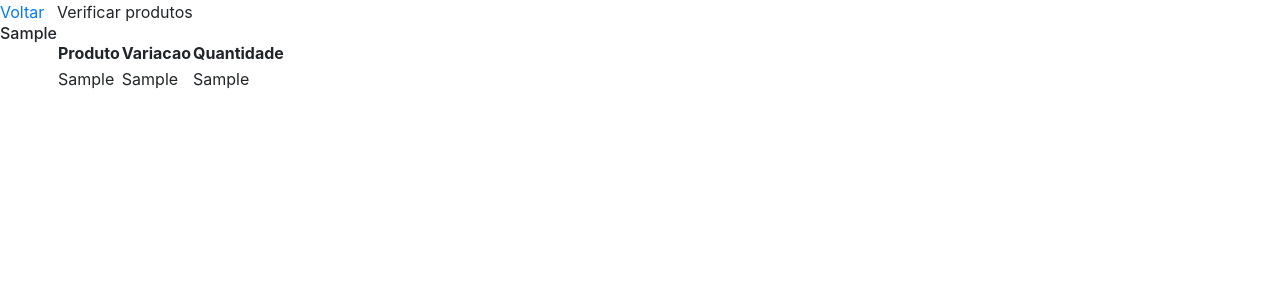
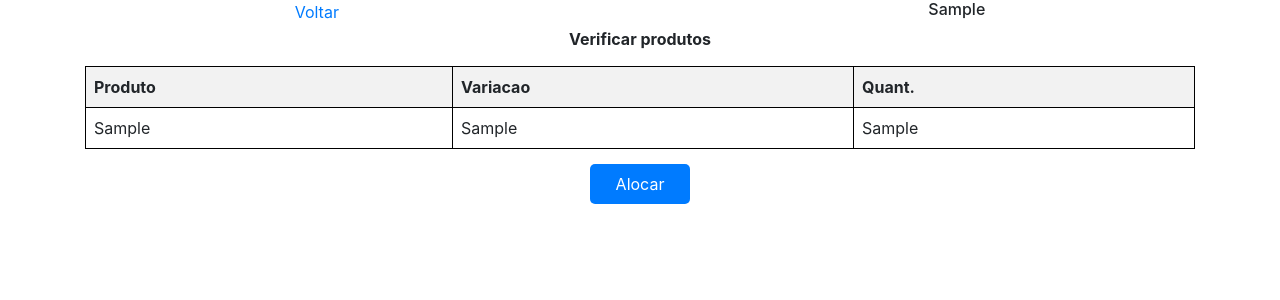
Before and after one commit to TecOp-Futfanatics/projeto-devolucao_v1, a PHP site: template app/views/devolucao/coletor/consultaCodigoRnc.php in a window 1280 px wide. Shown: the top 300 px of the page. Run offline with PHP 8.4, Linux system fonts and the light colour scheme; the template is opened without the code that fills it: most values are stand-ins (such as "Sample title", 1, 10 or a date in 2020).

Commit message:
Feat: Atualização

```diff
--- a/app/controllers/devolucao/AlocacaoController.php
+++ b/app/controllers/devolucao/AlocacaoController.php
@@ -20,7 +20,7 @@ class AlocacaoController {
             ]);
         } else {
             Controller::view("devolucao/coletor/alocacaoProduto", [
-                "msg" => "RNC não encontrado"
+                "msg" => "RNC não encontrada "
             ]);
         }
     }
--- a/app/views/devolucao/coletor/consultaCodigoRnc.php
+++ b/app/views/devolucao/coletor/consultaCodigoRnc.php
@@ -6,13 +6,65 @@
     <meta name="viewport" content="width=device-width, initial-scale=1.0">
     <link rel="stylesheet" href="https://stackpath.bootstrapcdn.com/bootstrap/4.5.2/css/bootstrap.min.css">
     <style>
-        body {
+        .container {
             display: flex;
-
+            flex-direction: column;
+            gap: 15px;
         }
 
+        .header {
+            display: flex;
+            justify-content: space-around;
+        }
+
+
         table {
+            width: 100%;
             border-collapse: collapse;
+        }
+
+        th,
+        td {
+            border: 1px solid black;
+            padding: 8px;
+            text-align: left;
+        }
+
+        th {
+            background-color: #f2f2f2;
+        }
+
+        p {
+            margin: 0;
+            display: flex;
+            justify-content: center;
+            font-size: 16px;
+            font-weight: bold;
+        }
+
+        .alocarBtn {
+            width: 100px;
+            height: 40px;
+            background-color: #007bff;
+            color: white;
+            border: none;
+            border-radius: 5px;
+            display: flex;
+            justify-content: center;
+            align-items: center;
+            text-decoration: none;
+        }
+
+        .btnAlocar {
+            display: flex;
+            justify-content: center;
+        }
+
+        .table-container {
+            max-height: 300px;
+            /* Defina a altura máxima desejada */
+            overflow-y: auto;
+            /* Adiciona overflow vertical */
         }
     </style>
 </head>
@@ -27,18 +79,18 @@
             <h6><?php echo $rnc[0]['rel_rnc']; ?></h6>
         </div>
     </div>
-    <div>
+    <div class="container">
     <p>Verificar produtos</p>
-        <div>
+    <div class="table-container">
         <table>
             <thead>
                 <tr>
                     <th>Produto</th>
                     <th>Variacao</th>
-                        <th>Quantidade</th>
+                    <th>Quant.</th>
                 </tr>
             </thead>
-                <tbody>
+            <tbody class="scrollable-tbody">
                 <?php foreach ($rnc as $r) : ?>
                     <tr>
                         <td><?php echo $r['pro_cod_futfanatics']; ?></td>
@@ -49,6 +101,9 @@
             </tbody>
         </table>
     </div>
+    <div class="btnAlocar">
+        <a class="alocarBtn" href="/alocacaoproduto">Alocar</a>
+    </div>
 </div>
 </body>
 
```
Also changed, not shown: app/views/devolucao/coletor/alocacaoProduto.php (+58 -42 lines), app/views/devolucao/coletor/coletorAlocacao.php (+61 -46 lines), app/views/devolucao/relatorio-rnc.php (+15 -15 lines). Lines whose indentation alone changed are shown as unchanged.
